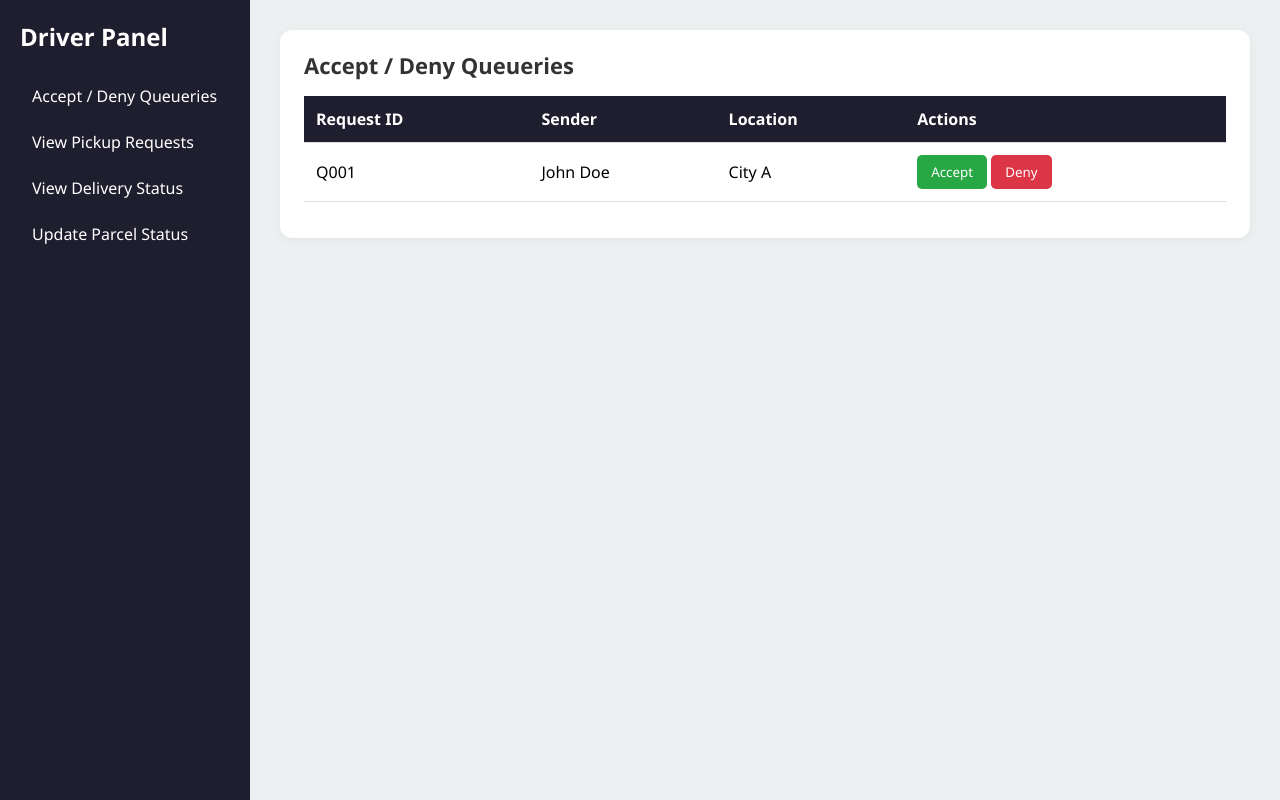
After one commit to JanerMyles10/Capstone, a PHP site: page /driverpage.html in a window 1280 px wide. The commit adds this page. Run offline with PHP 8.4, Linux system fonts and the light colour scheme.

Commit message:
adminchanges and driver add

```diff
--- a/admin.html
+++ b/admin.html
@@ -9,10 +9,8 @@
   <div class="container">
     <div class="sidebar">
       <a href="#" onclick="loadPage('route/adminhome.html')">Home</a>
-      <a href="#" onclick="loadPage('route/orders.html')">Orders</a>
+      <a href="#" onclick="loadPage('route/manage.html')">Manage</a>
       <a href="#" onclick="loadPage('route/seller.html')">Seller</a>
-      <a href="#" onclick="loadPage('route/user.html')">User</a>
-      <a href="#" onclick="loadPage('route/user.html')">User</a>
       <a href="homepage.html" onclick="loadPage('homepage.html')">Logout</a>
     </div>
 
--- /dev/null
+++ b/css/drivepage.css
@@ -0,0 +1,119 @@
+* {
+  margin: 0;
+  padding: 0;
+  box-sizing: border-box;
+  font-family: 'Segoe UI', sans-serif;
+}
+
+body {
+  background-color: #f4f6f8;
+}
+
+.container {
+  display: flex;
+  min-height: 100vh;
+}
+
+.sidebar {
+  width: 250px;
+  background-color: #1e1e2f;
+  color: #fff;
+  padding: 20px;
+}
+
+.sidebar h2 {
+  margin-bottom: 20px;
+}
+
+.sidebar ul {
+  list-style: none;
+}
+
+.sidebar li {
+  padding: 12px;
+  border-radius: 6px;
+  cursor: pointer;
+  transition: background 0.3s;
+}
+
+.sidebar li:hover {
+  background-color: #33334d;
+}
+
+.main {
+  flex: 1;
+  padding: 30px;
+  background-color: #ecf0f1;
+}
+
+.section {
+  background: #fff;
+  padding: 20px 24px;
+  margin-bottom: 30px;
+  border-radius: 12px;
+  box-shadow: 0 2px 10px rgba(0,0,0,0.05);
+}
+
+.section h2 {
+  margin-bottom: 16px;
+  font-size: 22px;
+  color: #333;
+}
+
+table {
+  width: 100%;
+  border-collapse: collapse;
+  margin-bottom: 16px;
+}
+
+th, td {
+  padding: 12px;
+  border-bottom: 1px solid #ddd;
+  text-align: left;
+}
+
+th {
+  background-color: #1e1e2f;
+  color: #fff;
+}
+
+button {
+  padding: 8px 14px;
+  border: none;
+  border-radius: 5px;
+  color: white;
+  cursor: pointer;
+}
+
+.btn-accept {
+  background-color: #28a745;
+}
+
+.btn-deny {
+  background-color: #dc3545;
+}
+
+.btn-update {
+  background-color: #007bff;
+}
+
+input, select {
+  padding: 8px;
+  width: 100%;
+  border: 1px solid #ccc;
+  border-radius: 5px;
+}
+
+.hidden {
+  display: none;
+}
+
+@media (max-width: 768px) {
+  .container {
+    flex-direction: column;
+  }
+
+  .sidebar {
+    width: 100%;
+  }
+}
--- /dev/null
+++ b/driverpage.html
@@ -0,0 +1,121 @@
+<!DOCTYPE html>
+<html lang="en">
+<head>
+  <meta charset="UTF-8" />
+  <meta name="viewport" content="width=device-width, initial-scale=1.0"/>
+  <title>Driver Page</title>
+  <link rel="stylesheet" href="css/drivepage.css" />
+</head>
+<body>
+  <div class="container">
+    <nav class="sidebar">
+      <h2>Driver Panel</h2>
+      <ul>
+        <li onclick="showSection('queueries')">Accept / Deny Queueries</li>
+        <li onclick="showSection('pickup')">View Pickup Requests</li>
+        <li onclick="showSection('delivery')">View Delivery Status</li>
+        <li onclick="showSection('update')">Update Parcel Status</li>
+      </ul>
+    </nav>
+
+    <main class="main">
+      <!-- Accept / Deny Queueries -->
+      <section id="queueries" class="section">
+        <h2>Accept / Deny Queueries</h2>
+        <table>
+          <thead>
+            <tr>
+              <th>Request ID</th>
+              <th>Sender</th>
+              <th>Location</th>
+              <th>Actions</th>
+            </tr>
+          </thead>
+          <tbody>
+            <tr>
+              <td>Q001</td>
+              <td>John Doe</td>
+              <td>City A</td>
+              <td>
+                <button class="btn-accept">Accept</button>
+                <button class="btn-deny">Deny</button>
+              </td>
+            </tr>
+          </tbody>
+        </table>
+      </section>
+
+      <!-- View Pickup Requests -->
+      <section id="pickup" class="section hidden">
+        <h2>Pickup Requests</h2>
+        <table>
+          <thead>
+            <tr>
+              <th>Parcel ID</th>
+              <th>Sender</th>
+              <th>Pickup Address</th>
+              <th>Time</th>
+            </tr>
+          </thead>
+          <tbody>
+            <tr>
+              <td>P001</td>
+              <td>Anna Smith</td>
+              <td>Blk 5, Lot 23, Townville</td>
+              <td>2:00 PM</td>
+            </tr>
+          </tbody>
+        </table>
+      </section>
+
+      <!-- View Delivery Status -->
+      <section id="delivery" class="section hidden">
+        <h2>Delivery Status</h2>
+        <table>
+          <thead>
+            <tr>
+              <th>Parcel ID</th>
+              <th>Receiver</th>
+              <th>Status</th>
+            </tr>
+          </thead>
+          <tbody>
+            <tr>
+              <td>P005</td>
+              <td>Maria Lopez</td>
+              <td>In Transit</td>
+            </tr>
+          </tbody>
+        </table>
+      </section>
+
+      <!-- Update Parcel Status -->
+      <section id="update" class="section hidden">
+        <h2>Update Parcel Status</h2>
+        <form>
+          <label for="parcel-id">Parcel ID:</label><br>
+          <input type="text" id="parcel-id" required><br><br>
+
+          <label for="status">Status:</label><br>
+          <select id="status" required>
+            <option value="">-- Select Status --</option>
+            <option value="picked-up">Picked Up</option>
+            <option value="in-transit">In Transit</option>
+            <option value="delivered">Delivered</option>
+          </select><br><br>
+
+          <button type="submit" class="btn-update">Update Status</button>
+        </form>
+      </section>
+    </main>
+  </div>
+
+  <script>
+    function showSection(id) {
+      const sections = document.querySelectorAll('.section');
+      sections.forEach(sec => sec.classList.add('hidden'));
+      document.getElementById(id).classList.remove('hidden');
+    }
+  </script>
+</body>
+</html>
--- a/js/route.js
+++ b/js/route.js
@@ -4,7 +4,7 @@ function loadPage(page) {
   mainContent.classList.add('fade-out');
 
   setTimeout(() => {
-    fetch(page)
+    fetch(page + '?t=' + new Date().getTime())
       .then(response => {
         if (!response.ok) throw new Error("Page not found");
         return response.text();
--- a/route/adminhome.html
+++ b/route/adminhome.html
@@ -1 +1 @@
-<h1>ASDASDASDADASDASDSA</h1>
+<h1> AMBOT UNSAY I BUTANG ARI</h1>
--- a/route/artisan.html
+++ b/route/artisan.html
@@ -16,7 +16,7 @@
           <td>John Doe</td>
           <td>2025-07-20</td>
           <td><span class="status completed">Completed</span></td>
-          <td>₱1,500.00</td>
+          <td>₱2,500.00</td>
         </tr>
         <tr>
           <td>#1002</td>
--- a/route/orders.html
+++ /dev/null
@@ -1 +0,0 @@
-<h3>Hello Orders</h3>
```
Also changed, not shown: css/admin.css (+134 -0 lines), route/manage.html (added, +33 -0 lines), route/seller.html (+52 -17 lines).
